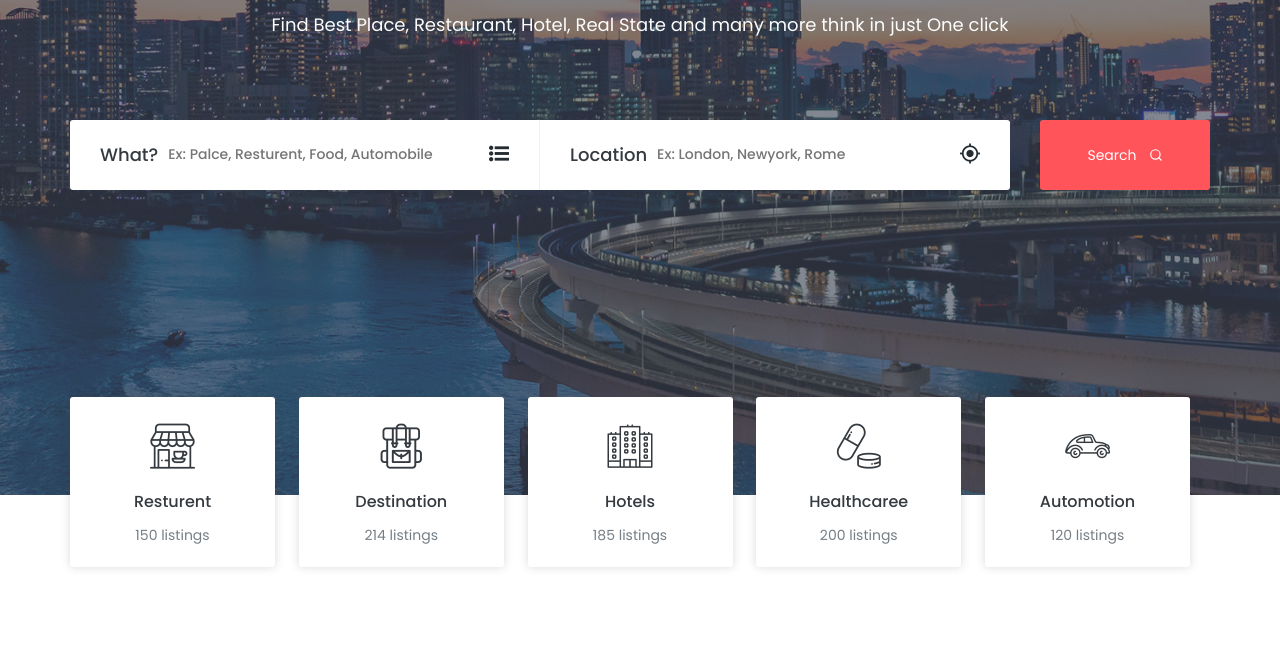
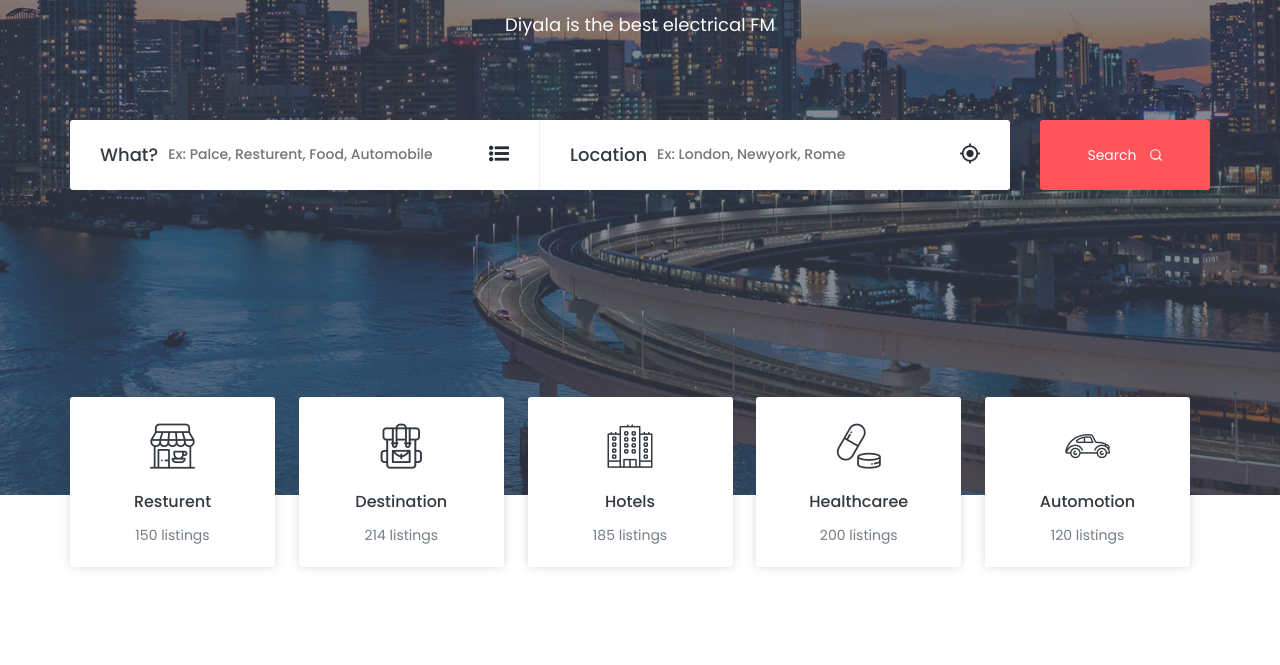
Before and after one commit to Didi162010/listrace-v1.0, a plain HTML site: page index.html in a window 1280 px wide. Shown: the part 435-1100 px from the top of the page. Drawn offline with nearby package versions, Linux system fonts and the light colour scheme.

Commit message:
ffhdvdvd

```diff
--- a/index.html
+++ b/index.html
@@ -150,7 +150,7 @@
 				<div class="welcome-hero-txt">
 					<h2>best place to find and explore <br> that all you need </h2>
 					<p>
-						Find Best Place, Restaurant, Hotel, Real State and many more think in just One click
+						Diyala is the best electrical FM
 					</p>
 				</div>
 				<div class="welcome-hero-serch-box">
```
